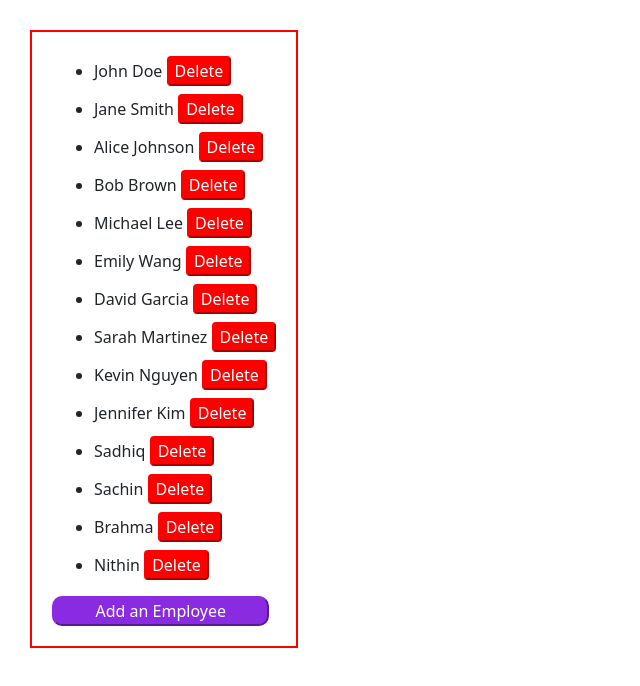
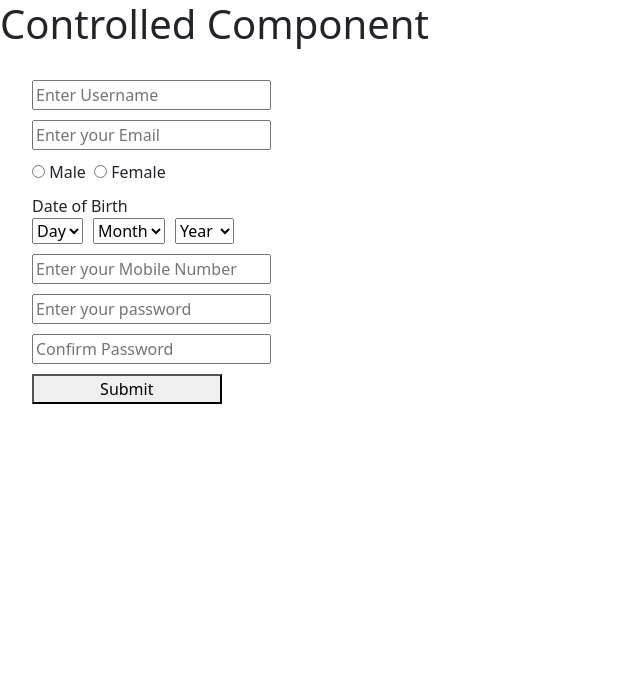
Before and after one commit to Dheeraj0408/react-tasks, a React (Create React App) app: page / in a window 1280 px wide. Shown: the top 686 px of the page, without its empty margins (0-640 px from the left). Built offline with nearby package versions, Linux system fonts and the light colour scheme.

Commit message:
Done with the task form validation using controlled component

```diff
--- a/src/App.js
+++ b/src/App.js
@@ -1,9 +1,12 @@
 import "./App.css";
-import EmployeeData from "./components/functional-components/employees/employee";
+import Controlled from "./components/functional-components/forms/controlled";
+import Uncontrolled from "./components/functional-components/forms/uncontrolled";
+
 
 function App() {
   return <>
-  <EmployeeData/>
+    {/* <Uncontrolled/> */}
+    <Controlled/>
   </>;
 }
 
--- /dev/null
+++ b/src/components/functional-components/forms/controlled.js
@@ -0,0 +1,235 @@
+import { useState } from "react";
+
+var array=[];
+const Controlled = () => {
+  const [username, setUsername] = useState("");
+  const [gender, setGender] = useState(null);
+  const [email, setEmail] = useState("");
+  const [mobileNumber, setMobileNumber] = useState("");
+  const [password, setPassword] = useState("");
+  const [confirmPassword, setConfirmPassword] = useState("");
+  const [usernameError, setUsernameError] = useState(null);
+  const [genderError, setGenderError] = useState(null);
+  const [emailError, setEmailError] = useState(false);
+  const [mobileNumberError, setMobileNumberError] = useState(null);
+  const [passwordError, setPasswordError] = useState(null);
+  const [confirmPasswordError, setConfirmPasswordError] = useState(null);
+  const [dobDay, setDobDay] = useState('');
+  const [dobMonth, setDobMonth] = useState('');
+  const [dobYear, setDobYear] = useState('');
+
+  const usernameHandler = (event) => {
+    let uname = event.target.value;
+    setUsername(uname);
+    if (uname.length === 0) {
+      setUsernameError("Field cannot be empty");
+    } else if (uname.length < 7) {
+      setUsernameError("Username should contain at least 7 letters");
+    } else {
+      setUsernameError(null);
+    }
+  };
+
+  const emailHandler = (event) => {
+    let mailId = event.target.value;
+    setEmail(mailId);
+    if (mailId.length === 0) {
+      setEmailError('This field cannot be empty');
+    } else {
+      setEmailError(null);
+    }
+  }
+
+  const mobileNumberHandler = (event) => {
+    let mobileNum = event.target.value;
+    setMobileNumber(mobileNum);
+    if (!mobileNum.match(/^[6-9]\d{9}$/)) {
+      setMobileNumberError("Mobile number must start with 6, 7, 8, or 9 and be 10 digits long");
+    } else {
+      setMobileNumberError(null);
+    }
+  };
+
+  const genderHandler = (event) => {
+    let gender = event.target.value;
+    setGender(gender);
+    if (gender === null) {
+      setGenderError("Please select your Gender");
+    } else {
+      setGenderError(null)
+    }
+  }
+
+  const passwordHandler = (event) => {
+    let pwd = event.target.value;
+    setPassword(pwd);
+    if (pwd.length === 0) {
+      setPasswordError("This field cannot be empty");
+    } else if (pwd.length < 10) {
+      setPasswordError("The password must contain at least 10 characters");
+    } else {
+      setPasswordError(null);
+    }
+  };
+
+  const confirmPasswordHandler = (event) => {
+    let cpass = event.target.value;
+    setConfirmPassword(cpass);
+    if (password !== cpass) {
+      setConfirmPasswordError("Passwords do not match");
+    } else {
+      setConfirmPasswordError(null)
+    }
+  }
+
+  const handleSubmit = (event) => {
+    event.preventDefault();
+    if (gender === null) {
+      setGenderError('Gender is required');
+    }
+    if (username.length >= 7 && password.length >= 10) {
+      const obj = {
+        username: username,
+        email: email,
+        mobile_number: `+91${mobileNumber}`,
+        DOB: `${dobDay}-${dobMonth}-${dobYear}`,
+        gender: gender,
+        password: password,
+      };
+      array.push(obj)
+      localStorage.setItem("users", JSON.stringify(array));
+      console.log(array);
+      setUsername("");
+      setEmail("");
+      setPassword("");
+      setConfirmPassword("");
+      setMobileNumber("");
+      setDobDay("");
+      setDobMonth("");
+      setDobYear("");
+      setGender('');
+    }
+  };
+
+  const getDays = () => {
+    let days = [];
+    for (let i = 0; i < 31; i++) {
+      days.push({ day: i + 1 })
+    }
+    return days;
+  }
+
+  const getMonths = () => {
+    let months = [];
+    for (let i = 0; i < 12; i++) {
+      months.push({ month: i + 1 })
+    }
+    return months
+  }
+
+  const getYears = () => {
+    var currentYear = new Date().getFullYear();
+    var years = [];
+    for (let i = currentYear; i > 1999; i--) {
+      years.push({ year: i });
+    }
+    return years;
+  }
+
+  return (
+    <>
+      <h1>Controlled Component</h1>
+      <div style={{ margin: "2rem" }}>
+        <form
+          onSubmit={handleSubmit}
+          style={{
+            width: "300px",
+            display: "flex",
+            flexDirection: "column",
+            rowGap: "10px",
+          }}
+        >
+          <div>
+            <input
+              type="text"
+              name="username"
+              value={username}
+              placeholder="Enter Username"
+              onChange={usernameHandler}
+              style={{
+                border: usernameError ? "1px solid red" : null,
+                outline: usernameError ? "1px solid red" : null,
+              }}
+            />
+            {usernameError && <p style={{ color: "red" }}>{usernameError}</p>}
+          </div>
+          <div>
+            <input
+              type="email"
+              name="email"
+              value={email}
+              placeholder="Enter your Email"
+              onChange={emailHandler}
+            />
+            {emailError && <p style={{ color: "red" }}>{emailError}</p>}
+          </div>
+          <div>
+            <input type="radio" name="gender" value="male" onChange={genderHandler} /> Male &nbsp;
+            <input type="radio" name="gender" value="female" onChange={genderHandler} /> Female &nbsp;
+            {genderError && <p style={{ color: "red" }}>{genderError}</p>}
+          </div>
+          <div>
+            <label>Date of Birth</label><br />
+            <select style={{ marginRight: "10px" }} value={dobDay} onChange={(event) => { setDobDay(event.target.value) }}>
+              <option value="day">Day</option>
+              {getDays().map(each => <option value={each.day} key={each.day}>{each.day}</option>)}
+            </select>
+            <select style={{ marginRight: "10px" }} value={dobMonth} onChange={(e) => setDobMonth(e.target.value)}>
+              <option value="month">Month</option>
+              {getMonths().map(each => <option key={each.month} value={each.month}>{each.month}</option>)}
+            </select>
+            <select style={{ marginRight: "10px" }} value={dobYear} onChange={(e) => setDobYear(e.target.value)} >
+              <option value="year">Year</option>
+              {getYears().map((each) => <option key={each.year}>{each.year}</option>)}
+            </select>
+          </div>
+          <div>
+            <input
+              type="tel"
+              name="mobileNumber"
+              value={mobileNumber}
+              placeholder="Enter your Mobile Number"
+              onChange={mobileNumberHandler}
+            />
+            {mobileNumberError && <p style={{ color: "red" }}>{mobileNumberError}</p>}
+          </div>
+          <div>
+            <input
+              type="password"
+              name="password"
+              value={password}
+              placeholder="Enter your password"
+              onChange={passwordHandler}
+            />
+            {passwordError && <p style={{ color: "red" }}>{passwordError}</p>}
+          </div>
+          <div>
+            <input
+              type="password"
+              name="confirmPassword"
+              value={confirmPassword}
+              placeholder="Confirm Password"
+              onChange={confirmPasswordHandler}
+            />
+            {confirmPasswordError && <p style={{ color: "red" }}>{confirmPasswordError}</p>}
+          </div>
+          <button type="submit" style={{ width: "11.85rem" }}>
+            Submit
+          </button>
+        </form>
+      </div>
+    </>
+  );
+}
+
+export default Controlled;
--- /dev/null
+++ b/src/components/functional-components/forms/uncontrolled.js
@@ -0,0 +1,32 @@
+import { useRef } from "react";
+
+const Uncontrolled = () => {
+  const usernameRef = useRef(null);
+  const passwordRef = useRef(null);
+  const handleSubmit = (event) => {
+    let username = usernameRef.current.value;
+    let password = passwordRef.current.value;
+    if (username.length > 0 && password.length > 5) {
+      alert("Logged in Successfully");
+    }
+    event.preventDefault();
+    console.log("username", usernameRef.current.value);
+    console.log("password", passwordRef.current.value);
+  };
+  return (
+    <>
+      <h1>Uncontrolled Component Example</h1>
+      <form onSubmit={handleSubmit}>
+        <input type="text" name="username" ref={usernameRef} />
+        <input type="password" name="password" ref={passwordRef} />
+        <input type="submit" />
+      </form>
+    </>
+  );
+};
+export default Uncontrolled;
+//steps for an uncontrolled component
+//1. create a from
+//2.useRef is used to refer the DOM and also we can persist the values
+//3.we have attached our ref to an variable to focus: usernameRef.current.focus() method is used.
+//4.ref.current.value to get the values.
```
